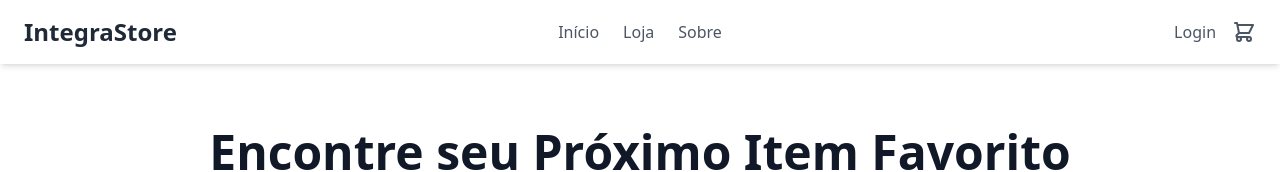
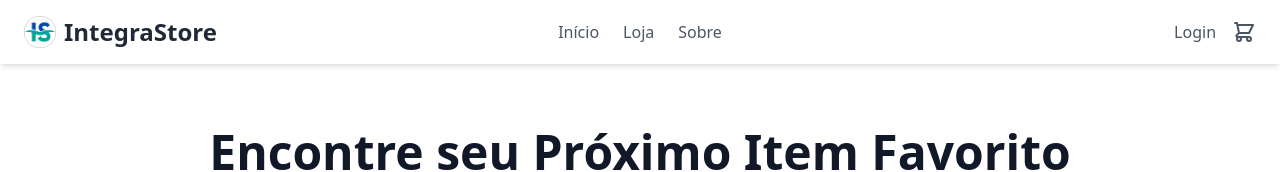
Before and after one commit to brenocbmnz/ecommerce-integrador, a React (Create React App) app: page / in a window 1280 px wide. Shown: the top 172 px of the page. Built offline with nearby package versions, Linux system fonts and the light colour scheme; no server answers.

Commit message:
adicionado o logo do site

```diff
--- a/public/index.html
+++ b/public/index.html
@@ -1,15 +1,13 @@
 <!DOCTYPE html>
 <html lang="en">
+
 <head>
   <meta charset="utf-8" />
-    <link rel="icon" href="%PUBLIC_URL%/favicon.ico" />
+  <link rel="icon" href="%PUBLIC_URL%/logo-integrastore.png" />
   <meta name="viewport" content="width=device-width, initial-scale=1" />
   <meta name="theme-color" content="#000000" />
-    <meta
-      name="description"
-      content="Web site created using create-react-app"
-    />
-    <link rel="apple-touch-icon" href="%PUBLIC_URL%/logo192.png" />
+  <meta name="description" content="IntegraStore - Loje Integradora de Produtos Variados" />
+  <link rel="apple-touch-icon" href="%PUBLIC_URL%/logo-integrastore.png" />
   <!--
       manifest.json provides metadata used when your web app is installed on a
       user's mobile device or desktop. See https://developers.google.com/web/fundamentals/web-app-manifest/
@@ -24,8 +22,9 @@
       work correctly both with client-side routing and a non-root public URL.
       Learn how to configure a non-root public URL by running `npm run build`.
     -->
-    <title>React App</title>
+  <title>IntegraStore</title>
 </head>
+
 <body>
   <noscript>You need to enable JavaScript to run this app.</noscript>
   <div id="root"></div>
@@ -40,4 +39,5 @@
       To create a production bundle, use `npm run build` or `yarn build`.
     -->
 </body>
+
 </html>
--- a/src/components/layout/Header.js
+++ b/src/components/layout/Header.js
@@ -10,21 +10,22 @@ const Header = ({ user, onLogout, cartItemCount, onCartClick, onNavigate }) => {
         <header className="bg-white shadow-md sticky top-0 z-20">
             <div className="container mx-auto px-6 py-4 flex items-center">
 
-                {/* Coluna da Esquerda: Logo */}
+
                 <div className="flex-1">
-                    <a href="#" onClick={(e) => { e.preventDefault(); handleNavClick('home'); }} className="text-2xl font-bold text-gray-800 hover:text-gray-900">
-                        IntegraStore
+                    <a href="#" onClick={(e) => { e.preventDefault(); handleNavClick('home'); }} className="flex items-center text-gray-800 hover:text-gray-900">
+                        <img src={process.env.PUBLIC_URL + '/logo-integrastore.png'} alt="Logo da IntegraStore" className="h-8 w-8 mr-2" />
+                        <span className="text-2xl font-bold">IntegraStore</span>
                     </a>
                 </div>
 
-                {/* Coluna Central: Links de Navegação */}
+
                 <nav className="hidden md:flex flex-1 justify-center items-center space-x-6">
                     <a href="#" onClick={(e) => { e.preventDefault(); handleNavClick('home'); }} className="text-gray-600 hover:text-gray-900">Início</a>
                     <a href="#" onClick={(e) => { e.preventDefault(); handleNavClick('shop'); }} className="text-gray-600 hover:text-gray-900">Loja</a>
                     <a href="#" onClick={(e) => { e.preventDefault(); handleNavClick('about'); }} className="text-gray-600 hover:text-gray-900">Sobre</a>
                 </nav>
 
-                {/* Coluna da Direita: Seção de Usuário e Carrinho */}
+
                 <div className="flex flex-1 justify-end items-center space-x-4">
                     {user ? (
                         <div className="flex items-center space-x-4">
```
Also changed, not shown: public/logo-integrastore.png (added). Lines whose indentation alone changed are shown as unchanged.
